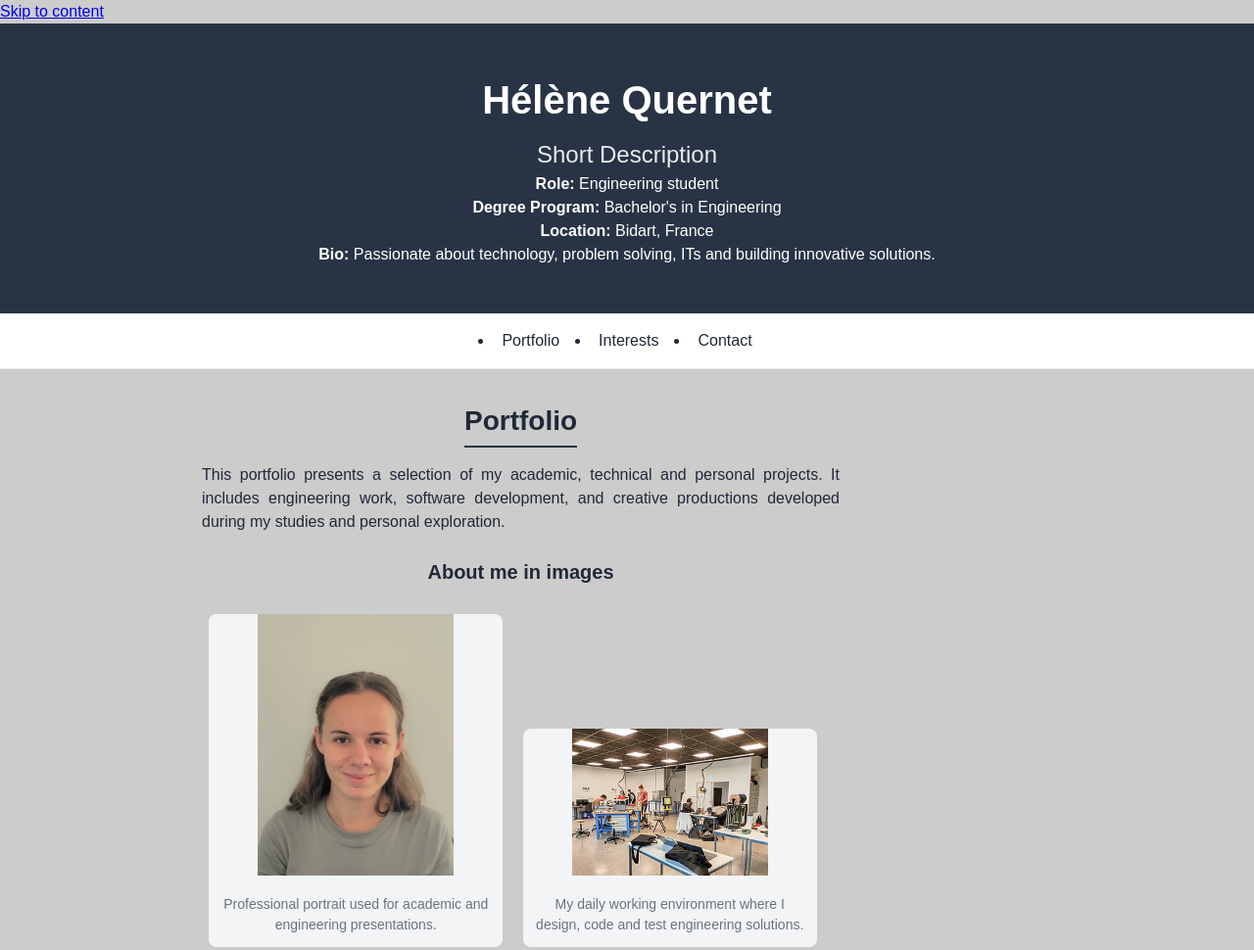
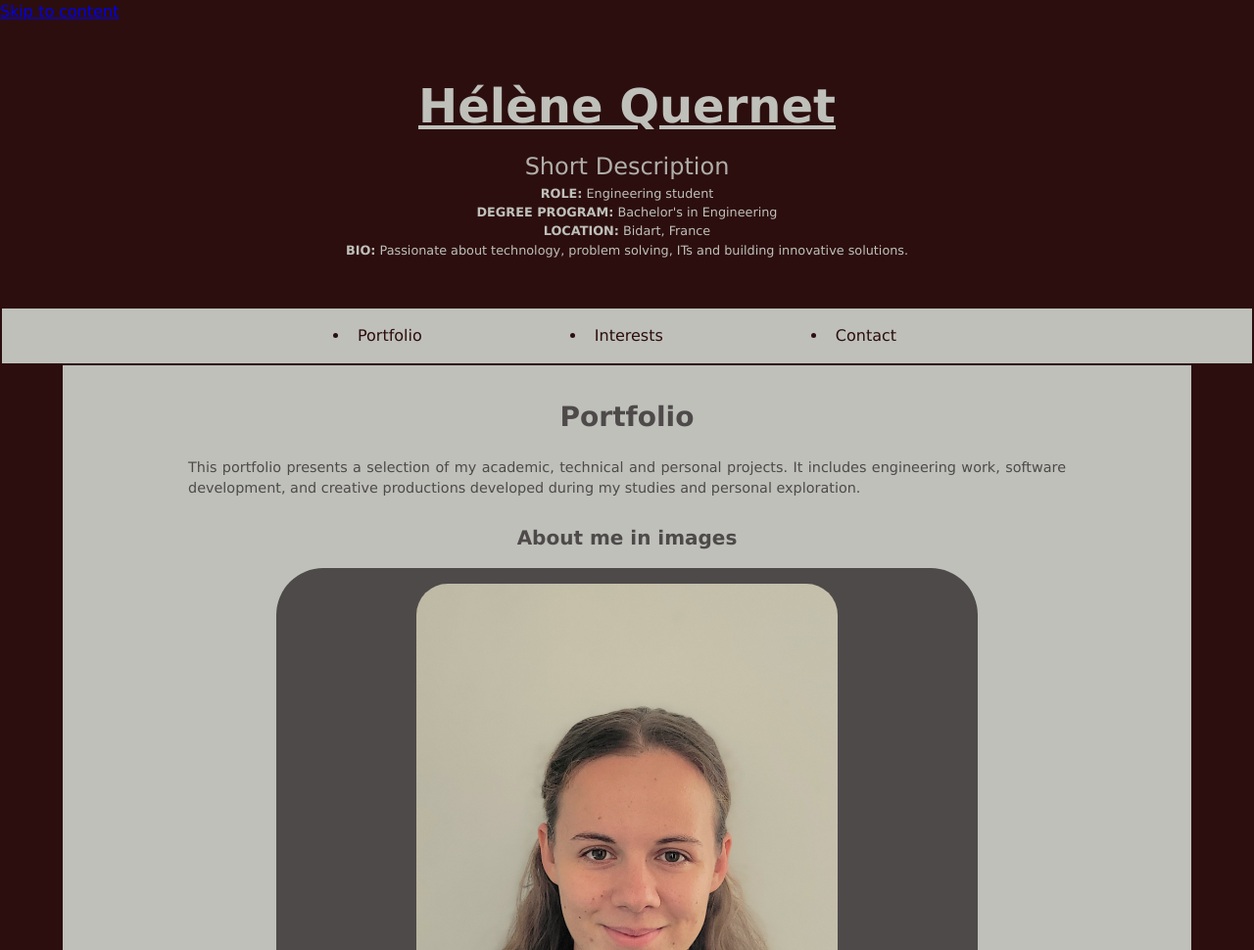
Before and after one commit to HeleneQ/browser-programming, a plain HTML site: page lecture-03-css-basics/index.html in a window 1280 px wide. Shown: the top 970 px of the page at 98% size. Drawn offline with Linux system fonts and the light colour scheme.

Commit message:
lecture-3:final css

```diff
--- a/lecture-03-css-basics/style.css
+++ b/lecture-03-css-basics/style.css
@@ -1,10 +1,5 @@
 :root {
-    --primary: #283445;
-    --text: #1f2937;
-    --text-light: #6b7280;
-    --bg: #ffffff;
-    --bg-alt: #f3f4f6;
-    --border: #e5e7eb;
+  --main-text:rgb(78, 74, 74)
 }
 
 * {
@@ -18,75 +13,106 @@ html {
 }
 
 body {
-    font-family: Arial, Helvetica, sans-serif;
-    color: var(--text);
-    background: #ccc;
+    font-family:'Lucida Sans', 'Lucida Sans Regular', 'Lucida Grande', 'Lucida Sans Unicode', Geneva, Verdana, sans-serif;
+    color: white;
+    background-color:rgb(44, 14, 14);
     line-height: 1.5;
 }
 /*Header*/
 
+a#skipper {
+  position:fixed;
+  top:0;
+  left:0;
+
+  display:flex;
+  justify-content:center;
+  align-items:center;
+  height:5%;
+  width: 100%;
+
+  background-color: rgb(191, 192, 186);
+  color: rgb(44, 14, 14);
+  text-decoration: none;
+  text-align: center;
+
+  border:solid 2px rgb(44, 14, 14);
+
+  text-transform: uppercase;
+}
+
 header {
-    background: var(--primary);
-    color: white;
+    background: rgb(44, 14, 14);
+    color: rgb(191, 192, 186);
     text-align: center;
     padding: 3rem 1rem;
 }
 
 header h1 {
-    font-size: 2.5rem;
+    font-size: 3rem;
+    text-decoration: underline;
     margin-bottom: 0.5rem;
 }
 
 header h2 {
-    font-weight: 400;
+    font-weight: 50;
     opacity: 0.9;
+}
+
+header p {
+  font-size: 0.8rem;
+}
+
+header p strong{
+  text-transform:uppercase;
 }
 
 /*Navigation*/
 
 nav {
-  background: var(--bg);
-  border-bottom: 1px solid var(--border);
-  position: sticky;
-  top: 0;
+  background: rgb(191, 192, 186);
+  color:rgb(44, 14, 14);
+  border: 2px solid rgb(44, 14, 14)
 }
 
 nav ul {
     display: flex;
     justify-content: center;
-    gap: 1.5rem;
+    gap: 10rem;
     padding: 1rem;
     flex-wrap: wrap;
 }
 
 nav a {
-    color: var(--text);
+    color: rgb(44, 14, 14);
     text-decoration: none;
     padding: 0.5rem;
 }
 
 nav a:hover {
-    color: var(--primary);
+    text-decoration-line:underline;
 }
 
 /*Main*/
 
 main {
-  max-width: 900px;
+  max-width: 90%;
+  background-color: rgb(191, 192, 186);
   margin: 0 auto;
   padding: 2rem 1rem;
   text-align: center;
 }
 
 section {
-    width: 75%;
+    width: 80%;
+    margin:0 auto;
     justify-content: center;
 }
 
 section h2 {
+  color:var(--main-text);
   font-size: 1.75rem;
   margin-bottom: 1rem;
-  border-bottom: 2px solid var(--primary);
   display: inline-block;
   padding-bottom: 0.25rem;
 }
@@ -94,57 +120,89 @@ section h2 {
 section p {
   margin-bottom: 1rem;
   text-align: justify;
+  color:var(--main-text);
+  font-size: 0.9rem;
 }
 
 h3 {
   font-size: 1.25rem;
   margin: 1.5rem 0 0.75rem;
+  color:var(--main-text);
 }
 
 h4 {
-  font-size: 1.1rem;
+  font-size: 1.05rem;
   margin: 1rem 0 0.5rem;
-  color: var(--text-light);
+  color:var(--main-text);
+}
+
+main a {
+  text-decoration: none;
+  border-radius: 2rem;
+  padding:0.5rem;
+  margin:1rem 0;
+  color:var(--main-text);
+}
+
+main a:hover {
+  text-decoration: none;
+  background-color: rgb(44, 14, 14);
+  border-radius: 2rem;
+  padding:0.5rem;
+  margin:1rem 0;
+  color:rgb(191, 192, 186);
 }
 
 
 /*Figures*/
 
 figure {
-  margin: 1rem 0;
-  background: var(--bg-alt);
-  border-radius: 0.5rem;
+  display:block;
+  justify-content: center;
+  padding-top: 1rem;
+  background: var(--main-text);
+  border-radius: 3rem;
   overflow: hidden;
-  display: inline-block;
-  max-width: 300px;
-  margin-right: 1rem;
+  max-width: 80%;
+  margin: 1rem auto;
+}
+
+figure img{
+  display: block;
+  width: 60%;
+  margin:0 auto;
+  border-radius: 2rem;
 }
 
 figcaption {
+  width: 95%;
   padding: 0.75rem;
-  font-size: 0.875rem;
-  color: var(--text-light);
+  font-size: 0.75rem;
+  color: rgb(191, 192, 186);
   text-align: center;
 }
 
 figure iframe {
-  width: 100%;
+  width: 80%;
   aspect-ratio: 16 / 9;
   border: none;
 }
 
-.dress-grid {
+.dress {
   display: grid;
   grid-template-columns: 1fr 1fr;
   grid-template-rows: auto auto;
-  gap: 1rem;
+  gap: 0;
   max-width: 500px;
   margin: 1rem auto;
+  border:2px dashed var(--main-text);
 }
 
 .dress figure {
   margin: 0;
   max-width: 100%;
+  border: 2px solid rgb(191, 192, 186);
+  border-radius: 0;
 }
 
 .dress figure:nth-child(1) {
@@ -171,9 +229,11 @@ figure iframe {
 }
 
 
-/*Listes*/
+/*Lists*/
 section ul {
     padding-left: 1.5rem;
+    text-align: left;
+    color:var(--main-text)
 }
 
 section ul li {
@@ -181,16 +241,9 @@ section ul li {
     padding-left: 0.5rem;
 }
 
-section ul li::before {
-    content: "•";
-    color: var(--primary);
-    margin-right: 0.5rem;
-}
-
 /* ---- Footer ---- */
 footer {
-    background: var(--text);
-    color: white;
+    color:rgb(191,192,186);
     padding: 2rem 1rem;
     text-align: center;
 }
```
